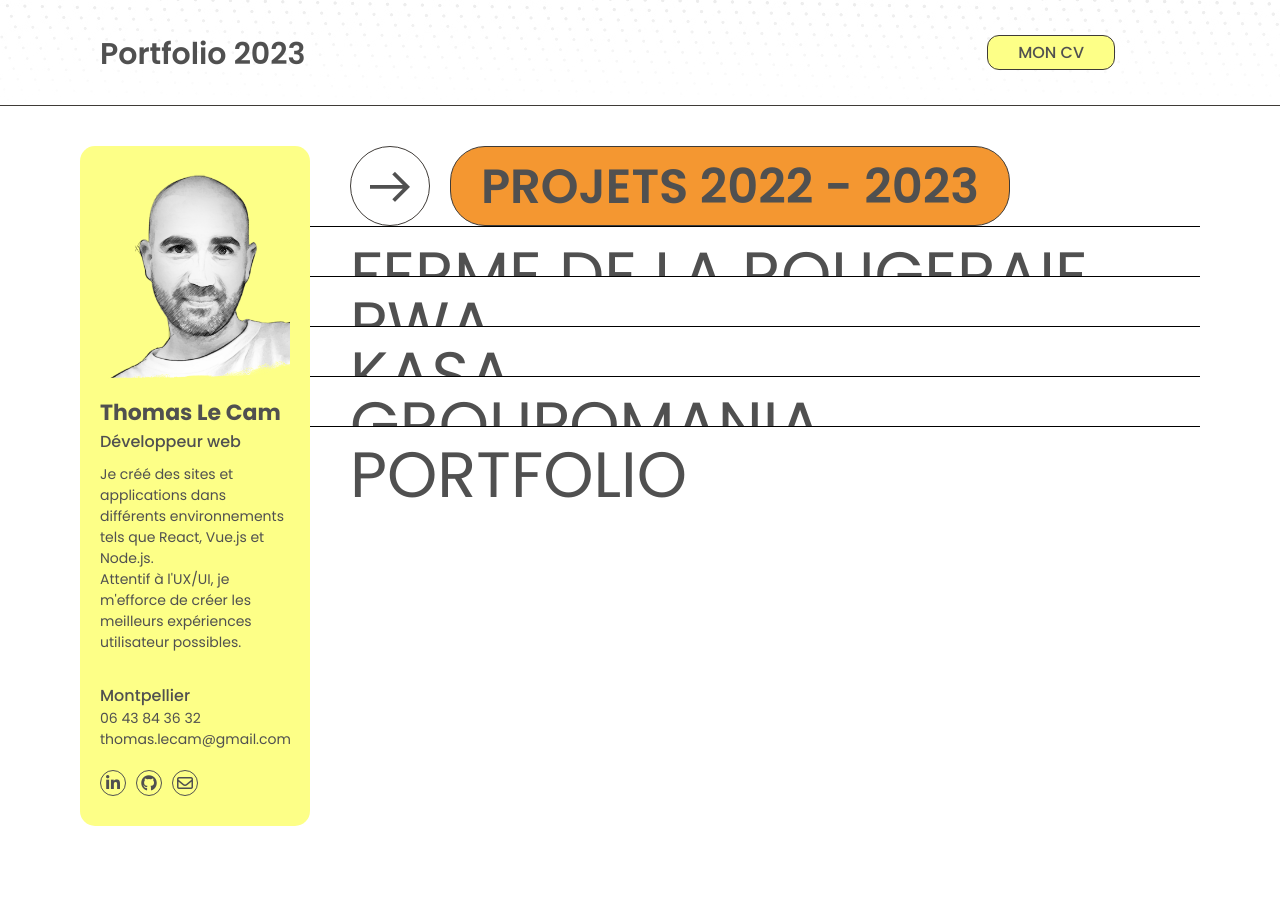
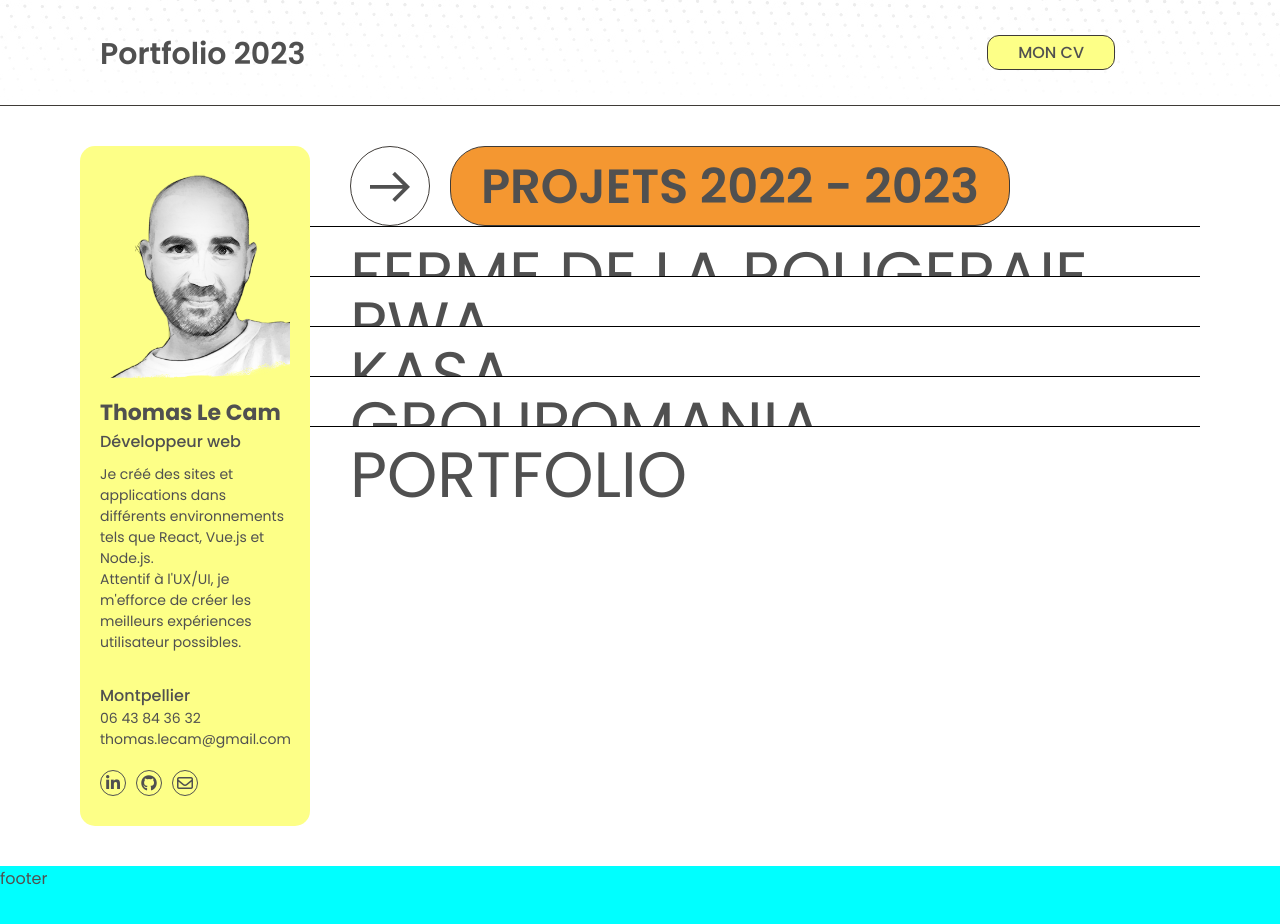
Before and after one commit to ThomasdevLC/portfolio_07_2023, a React (Create React App) app: page / in a window 1280 px wide. Shown: the top 924 px of the page. Before the commit the page ends 866 px from the top, so only its background shows below. Built offline with nearby package versions, Linux system fonts and the light colour scheme.

Commit message:
creation footer

```diff
--- a/src/App.jsx
+++ b/src/App.jsx
@@ -7,6 +7,7 @@ import Kasa from "./pages/works/Kasa";
 import Pwa from "./pages/works/Pwa";
 import FermeRougeraie from "./pages/works/FermeRougeraie";
 import HeaderNav from "./components/Home/HeaderNav";
+import Footer from "./components/Home/Footer";
 
 import "./App.scss";
 
@@ -42,6 +43,7 @@ const App = () => {
                 <>
                   <HeaderNav />
                   <Home />
+                  <Footer />
                 </>
               }
             ></Route>
--- a/src/App.scss
+++ b/src/App.scss
@@ -1,6 +1,7 @@
 .main {
   position: relative;
   z-index: 0;
+  height: 100vh;
 }
 
 .over {
--- /dev/null
+++ b/src/assets/styles/components/_Footer.scss
@@ -0,0 +1,4 @@
+.test-footer {
+  background-color: aqua;
+  height: 100%;
+}
--- a/src/assets/styles/index.scss
+++ b/src/assets/styles/index.scss
@@ -7,6 +7,7 @@
 @use "./components/HeaderNav.scss";
 @use "./components/WorksTitle.scss";
 @use "./components/WorksLinks.scss";
+@use "./components/Footer.scss";
 @use "./components/work.scss";
 @use "./pages/Home.scss";
 @use "./pages/Groupomania.scss";
--- /dev/null
+++ b/src/components/Home/Footer.js
@@ -0,0 +1,11 @@
+import React from "react";
+
+const Footer = () => {
+  return (
+    <div className="test-footer">
+      <p>footer</p>
+    </div>
+  );
+};
+
+export default Footer;
--- a/src/pages/Home.js
+++ b/src/pages/Home.js
@@ -1,6 +1,4 @@
 import React, { useState } from "react";
-import { NavLink } from "react-router-dom";
-import worklist from "../worklist/worklistData";
 import MyIntro from "../components/Home/MyIntro";
 import WorksTitle from "../components/Home/WorksTitle";
 import WorksLinks from "../components/Home/WorksLinks";
```
